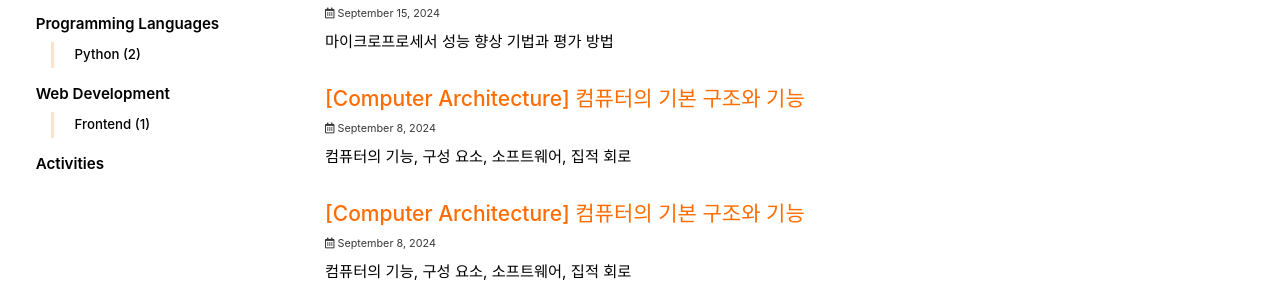
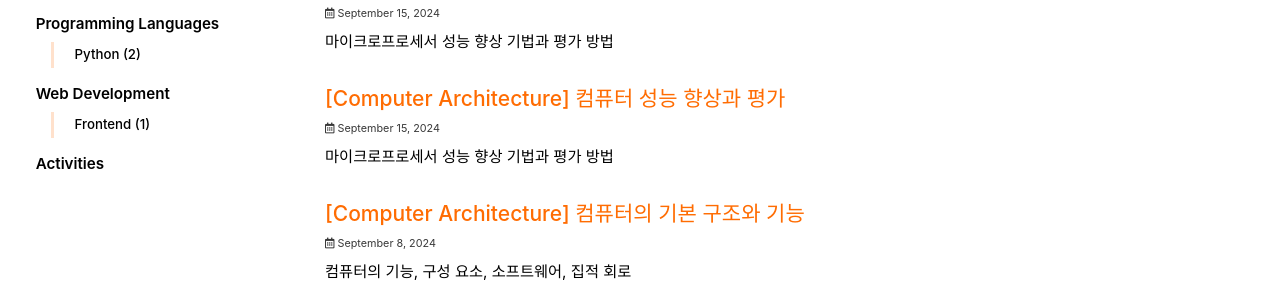
Before and after one commit to cchaeyoung/cchaeyoung.github.io, a Jekyll site: the page built from index.html, in a window 1280 px wide and 900 px high. Shown: the part 320-602 px from the top of the window. Built offline with Jekyll 4.4.1, drawn with Linux system fonts in a browser that asks for light colours; cached includes are drawn as plain includes; some web fonts are replaced; the list of posts is cut into pages by our own code.

Commit message:
docs: Update content

```diff
--- a/_posts/2024-09-08-test2.md
+++ b/_posts/2024-09-15-performance-enhancement2.md
@@ -1,19 +1,19 @@
 ---
-title: "[Computer Architecture] 컴퓨터의 기본 구조와 기능"
-excerpt: "컴퓨터의 기능, 구성 요소, 소프트웨어, 집적 회로"
+title: "[Computer Architecture] 컴퓨터 성능 향상과 평가"
+excerpt: "마이크로프로세서 성능 향상 기법과 평가 방법"
 
 categories:
   - Computer Architecture
 tags:
   - [Computer Architecture]
 
-permalink: /computer-architecture/basic-structure-and-functionss/
+permalink: /computer-architecture/performance-enhancement/
 
 toc: true
 toc_sticky: true
 
-date: 2024-09-08
-last_modified_at: 2024-09-14
+date: 2024-09-15
+last_modified_at: 2024-09-15
 ---
 
 # ⚡ 컴퓨터 성능 향상
```
